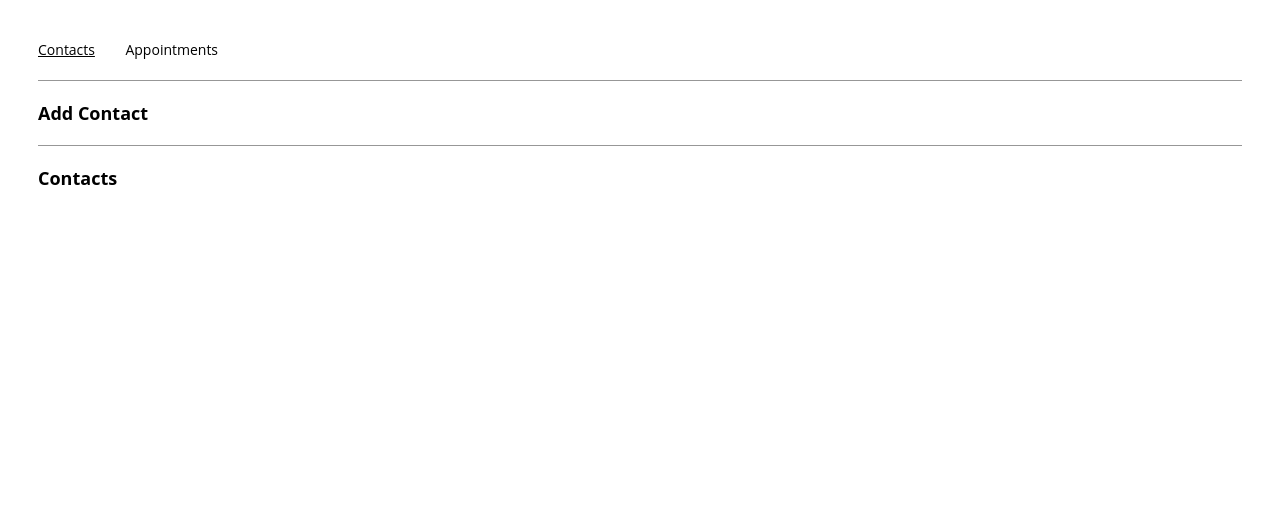
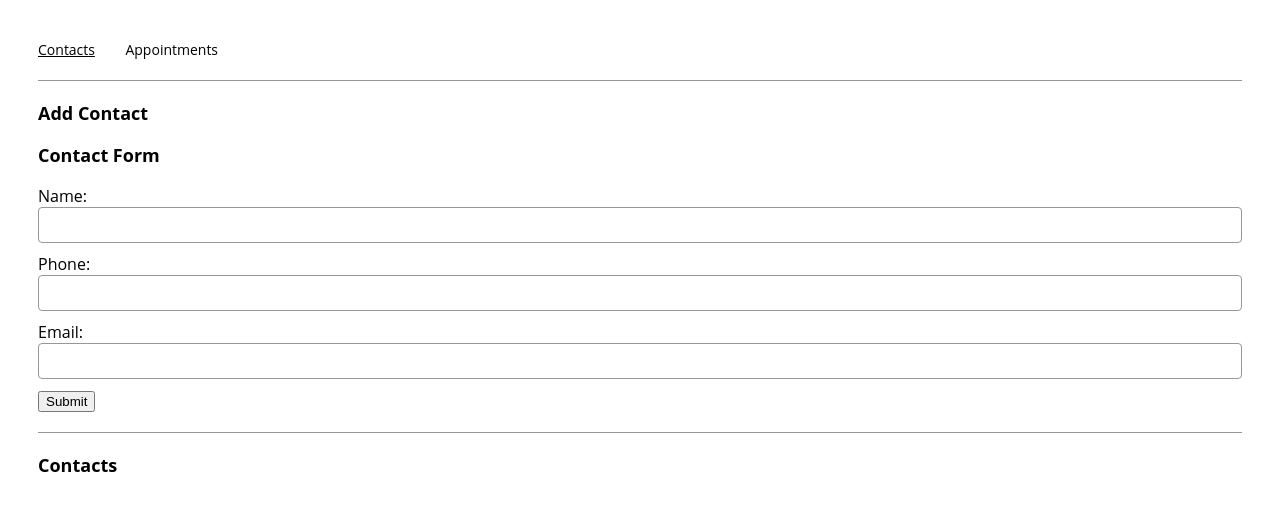
Before and after one commit to RoxanneTabuena/practice_react_appointment_planner, a React (Create React App) app: page /contacts in a window 1280 px wide. Shown: the top 510 px of the page. Built offline with nearby package versions, Linux system fonts and the light colour scheme.

Commit message:
"setup contactForm.js"

```diff
--- a/src/components/contactForm/ContactForm.js
+++ b/src/components/contactForm/ContactForm.js
@@ -9,7 +9,46 @@ export const ContactForm = ({
   setEmail,
   handleSubmit
 }) => {
+  function handleNameChange({target}){
+    setName(target.value)
+  }
+  function handlePhoneChange({target}){
+    setPhone(target.value)
+  }
+  function handleEmailChange({target}){
+    setEmail(target.value)
+  }
   return (
-    <></>
+    <>
+    <h2>Contact Form</h2>
+    <form onSubmit={handleSubmit}>
+      <label for="name">Name: </label>
+      <input
+        value={name}
+        id="name"
+        type="text"
+        onChange={handleNameChange}
+        placeholder=""
+      />
+      <label for="phone">Phone: </label>
+      <input
+        value={phone}
+        id="phone"
+        type="text"
+        onChange={handlePhoneChange}
+        placeholder=""
+        pattern="(?:\+?(\d{1,3}))?[-. (]*(\d{3})[-. )]*(\d{3})[-. ]*(\d{4})"
+      />
+      <label for="email">Email: </label>
+      <input
+        value={email}
+        id="email"
+        type="text"
+        onChange={handleEmailChange}
+        placeholder=""
+      />
+      <button type="submit">Submit</button>
+    </form>
+    </>
   );
 };
--- a/src/containers/contactsPage/ContactsPage.js
+++ b/src/containers/contactsPage/ContactsPage.js
@@ -30,10 +30,22 @@ export const ContactsPage = ({contacts, addContact}) => {
     <div>
       <section>
         <h2>Add Contact</h2>
+        <ContactForm
+          name={name}
+          setName = {setName}
+          phone={phone}
+          setPhone={setPhone}
+          email={email}
+          setEmail={setEmail}
+          handleSubmit={handleSubmit}
+        />
       </section>
       <hr />
       <section>
         <h2>Contacts</h2>
+        <TileList
+          contacts = {contacts}
+        />
       </section>
     </div>
   );
```
